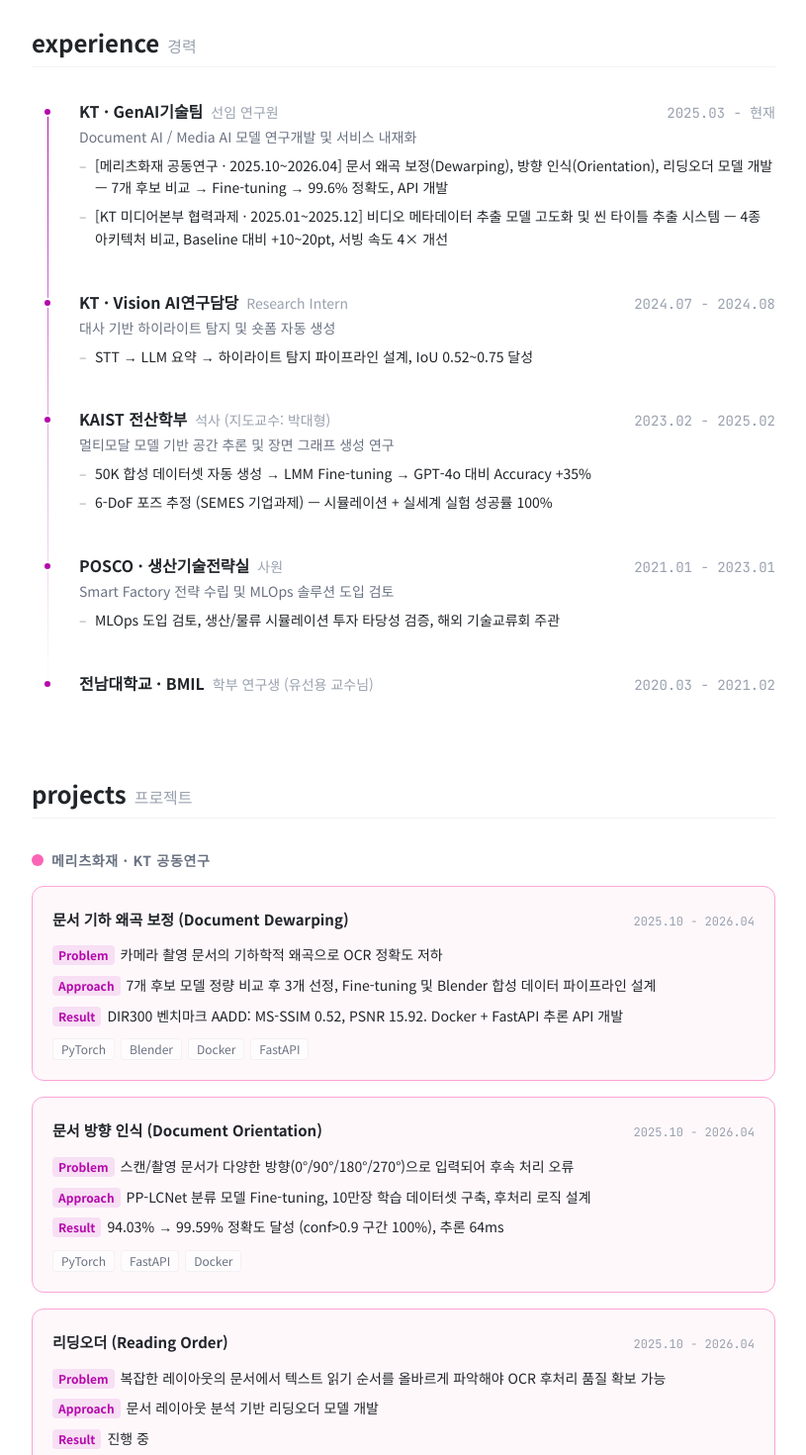
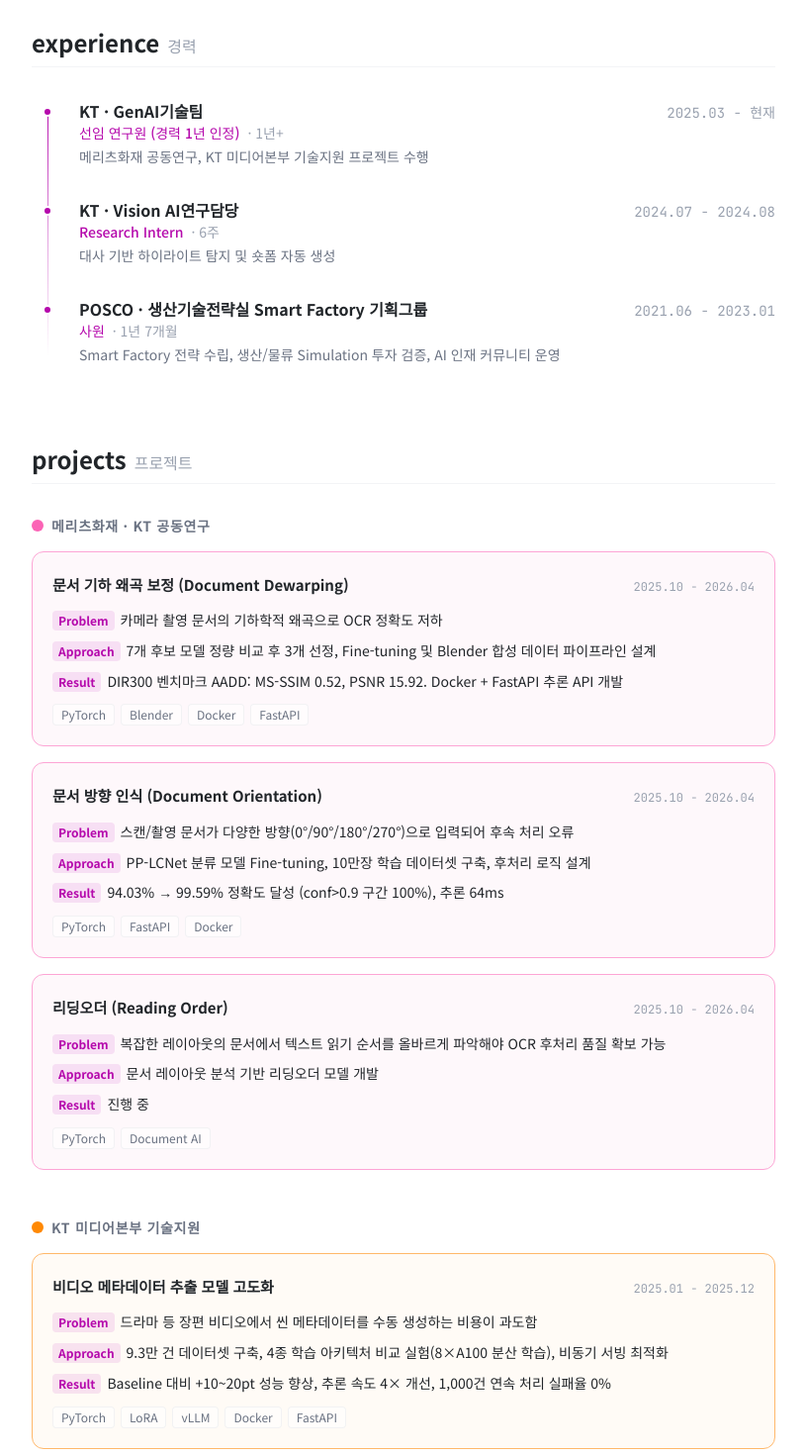
Before and after one commit to ilileun/profile, a Next.js app: page / in a window 1280 px wide. Shown: the part 1620-3090 px from the top of the page at 99% size, without its empty margins (232-1047 px from the left). Built offline with nearby package versions, Linux system fonts and the light colour scheme.

Commit message:
Simplify experience (career only), add POSCO projects, split KT groups

```diff
--- a/src/components/ExperienceSection.tsx
+++ b/src/components/ExperienceSection.tsx
@@ -10,10 +10,9 @@
       <SectionHeading title="experience" subtitle="경력" />
 
       <div className="relative ml-4">
-        {/* Vertical timeline line */}
         <div className="absolute left-0 top-2 bottom-2 w-px bg-gradient-to-b from-theme via-theme/40 to-transparent" />
 
-        <div className="space-y-10">
+        <div className="space-y-8">
           {experiences.map((exp, i) => (
             <motion.div
               key={i}
@@ -23,17 +22,19 @@
               transition={{ delay: i * 0.1, duration: 0.4 }}
               className="relative pl-8"
             >
-              {/* Timeline dot */}
               <div className="absolute left-[-5px] top-2 w-[10px] h-[10px] rounded-full bg-theme border-2 border-white dark:border-[#1c1c1d]" />
 
-              <div className="flex flex-col sm:flex-row sm:items-baseline sm:justify-between gap-1 mb-1">
+              <div className="flex flex-col sm:flex-row sm:items-baseline sm:justify-between gap-1">
                 <div>
                   <h3 className="text-base font-semibold">
                     {exp.company}
-                    <span className="text-gray-400 font-normal text-sm ml-2">
-                      {exp.role}
+                  </h3>
+                  <p className="text-sm text-theme font-medium">
+                    {exp.role}
+                    <span className="text-gray-400 font-normal ml-2">
+                      · {exp.duration}
                     </span>
-                  </h3>
+                  </p>
                 </div>
                 <span
                   className="text-sm text-gray-400 shrink-0"
@@ -43,24 +44,9 @@
                 </span>
               </div>
 
-              {exp.description && (
-                <p className="text-sm text-gray-500 dark:text-gray-400 mb-2">
-                  {exp.description}
-                </p>
-              )}
-
-              {exp.highlights.length > 0 && (
-                <ul className="space-y-1.5">
-                  {exp.highlights.map((h, hi) => (
-                    <li
-                      key={hi}
-                      className="text-[14px] leading-relaxed pl-4 relative before:content-['–'] before:absolute before:left-0 before:text-gray-400"
-                    >
-                      {h}
-                    </li>
-                  ))}
-                </ul>
-              )}
+              <p className="text-sm text-gray-500 dark:text-gray-400 mt-1">
+                {exp.description}
+              </p>
             </motion.div>
           ))}
         </div>
--- a/src/components/ProjectsSection.tsx
+++ b/src/components/ProjectsSection.tsx
@@ -10,8 +10,14 @@
     color: "border-pink-300 dark:border-pink-700",
     bg: "bg-pink-50/50 dark:bg-pink-950/20",
     dot: "bg-pink-400",
-    filter: (p: typeof projects[number]) =>
-      p.org.includes("메리츠") || p.org.includes("KT"),
+    filter: (p: typeof projects[number]) => p.org.includes("메리츠"),
+  },
+  {
+    label: "KT 미디어본부 기술지원",
+    color: "border-orange-300 dark:border-orange-700",
+    bg: "bg-orange-50/50 dark:bg-orange-950/20",
+    dot: "bg-orange-400",
+    filter: (p: typeof projects[number]) => p.org.includes("미디어본부"),
   },
   {
     label: "KAIST 석사 연구",
@@ -19,6 +25,13 @@
     bg: "bg-blue-50/50 dark:bg-blue-950/20",
     dot: "bg-blue-400",
     filter: (p: typeof projects[number]) => p.org.includes("KAIST"),
+  },
+  {
+    label: "POSCO Smart Factory",
+    color: "border-slate-300 dark:border-slate-600",
+    bg: "bg-slate-50/50 dark:bg-slate-950/20",
+    dot: "bg-slate-400",
+    filter: (p: typeof projects[number]) => p.org.includes("POSCO"),
   },
   {
     label: "전남대 학부 연구",
--- a/src/payload/experience.ts
+++ b/src/payload/experience.ts
@@ -2,54 +2,30 @@
   company: string;
   role: string;
   period: string;
+  duration: string;
   description: string;
-  highlights: string[];
 }
 
 export const experiences: Experience[] = [
   {
     company: "KT · GenAI기술팀",
-    role: "선임 연구원",
+    role: "선임 연구원 (경력 1년 인정)",
     period: "2025.03 - 현재",
-    description: "Document AI / Media AI 모델 연구개발 및 서비스 내재화",
-    highlights: [
-      "[메리츠화재 공동연구 · 2025.10~2026.04] 문서 왜곡 보정(Dewarping), 방향 인식(Orientation), 리딩오더 모델 개발 — 7개 후보 비교 → Fine-tuning → 99.6% 정확도, API 개발",
-      "[KT 미디어본부 협력과제 · 2025.01~2025.12] 비디오 메타데이터 추출 모델 고도화 및 씬 타이틀 추출 시스템 — 4종 아키텍처 비교, Baseline 대비 +10~20pt, 서빙 속도 4× 개선",
-    ],
+    duration: "1년+",
+    description: "메리츠화재 공동연구, KT 미디어본부 기술지원 프로젝트 수행",
   },
   {
     company: "KT · Vision AI연구담당",
     role: "Research Intern",
     period: "2024.07 - 2024.08",
+    duration: "6주",
     description: "대사 기반 하이라이트 탐지 및 숏폼 자동 생성",
-    highlights: [
-      "STT → LLM 요약 → 하이라이트 탐지 파이프라인 설계, IoU 0.52~0.75 달성",
-    ],
   },
   {
-    company: "KAIST 전산학부",
-    role: "석사 (지도교수: 박대형)",
-    period: "2023.02 - 2025.02",
-    description: "멀티모달 모델 기반 공간 추론 및 장면 그래프 생성 연구",
-    highlights: [
-      "50K 합성 데이터셋 자동 생성 → LMM Fine-tuning → GPT-4o 대비 Accuracy +35%",
-      "6-DoF 포즈 추정 (SEMES 기업과제) — 시뮬레이션 + 실세계 실험 성공률 100%",
-    ],
-  },
-  {
-    company: "POSCO · 생산기술전략실",
+    company: "POSCO · 생산기술전략실 Smart Factory 기획그룹",
     role: "사원",
-    period: "2021.01 - 2023.01",
-    description: "Smart Factory 전략 수립 및 MLOps 솔루션 도입 검토",
-    highlights: [
-      "MLOps 도입 검토, 생산/물류 시뮬레이션 투자 타당성 검증, 해외 기술교류회 주관",
-    ],
-  },
-  {
-    company: "전남대학교 · BMIL",
-    role: "학부 연구생 (유선용 교수님)",
-    period: "2020.03 - 2021.02",
-    description: "",
-    highlights: [],
+    period: "2021.06 - 2023.01",
+    duration: "1년 7개월",
+    description: "Smart Factory 전략 수립, 생산/물류 Simulation 투자 검증, AI 인재 커뮤니티 운영",
   },
 ];
--- a/src/payload/projects.ts
+++ b/src/payload/projects.ts
@@ -46,11 +46,11 @@
       "진행 중",
     techStack: ["PyTorch", "Document AI"],
   },
-  // KT 미디어본부 협력과제
+  // KT 미디어본부 기술지원
   {
     title: "비디오 메타데이터 추출 모델 고도화",
     period: "2025.01 - 2025.12",
-    org: "KT 미디어본부 협력과제",
+    org: "KT 미디어본부 기술지원",
     problem:
       "드라마 등 장편 비디오에서 씬 메타데이터를 수동 생성하는 비용이 과도함",
     approach:
@@ -62,7 +62,7 @@
   {
     title: "씬 타이틀 추출 시스템",
     period: "2025.01 - 2025.12",
-    org: "KT 미디어본부 협력과제",
+    org: "KT 미디어본부 기술지원",
     problem:
       "비디오 씬별 타이틀을 수작업으로 생성하는 데 시간과 비용 과다",
     approach:
@@ -132,6 +132,31 @@
       "기존 디퓨전 모델 대비 손 생성 품질 향상",
     techStack: ["Stable Diffusion", "LoRA", "ViT", "DDIM"],
   },
+  // POSCO
+  {
+    title: "제조현장 생산/물류 Simulation 투자 타당성 검증",
+    period: "2022.03 - 2022.08",
+    org: "POSCO · Smart Factory 기획그룹",
+    problem:
+      "크레인(OHC) 추가 도입 투자(20억)의 타당성을 객관적으로 검증할 방법 필요",
+    approach:
+      "ProModel 기반 가상 공장 구현. 야드 적치 능력, 4대 크레인 작업개소, 연마기·수냉챔버 등 10가지 장설비 특성 모델링. 5가지 시나리오 Case 분석",
+    result:
+      "98% 정확도의 가상 공장 구현, 크레인 가동률 및 최적 작업영역 제시로 투자 검증 완료",
+    techStack: ["ProModel", "Simulation", "Manufacturing"],
+  },
+  {
+    title: "사내 AI 기술 블로그 기획 및 운영",
+    period: "2022.01 - 2022.06",
+    org: "POSCO · Smart Factory 기획그룹",
+    problem:
+      "AI 전문가 간 소통 부재 및 모델 개발 기여도 평가 어려움",
+    approach:
+      "국내외 IT 기업 기술 블로그 벤치마킹 후 사내 AI 블로그 기획. 직원 VoC 기반 카테고리 설계, 매뉴얼 제작, 뉴칼라 인증 프로세스 연계",
+    result:
+      "파일럿 3개월: 109명 가입 (목표 50명 대비 2배), 22건 게시. 뉴칼라 레벨 인증 프로세스에 블로그 기재 의무화",
+    techStack: ["Planning", "Community", "AI Blog"],
+  },
   // 전남대 학부 연구
   {
     title: "AI 기반 불법의료기관 예측 모델 (건강보험공단 협업)",
```
